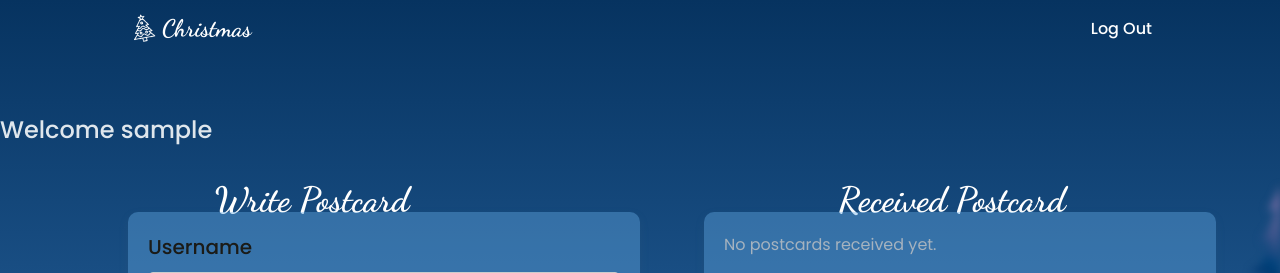
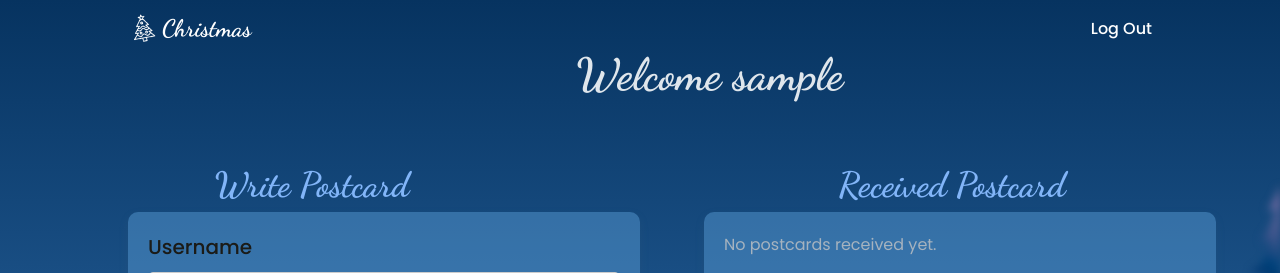
Before and after one commit to sworrrnimaS/PHP_Christmas_Website, a PHP site: page /userDash.php in a window 1280 px wide. Shown: the top 273 px of the page. Run offline with PHP 8.4, Linux system fonts and the light colour scheme; the visitor is signed in with stand-in values (Sample User, id 1); data that the repository does not hold is empty; some libraries are stand-ins or nearby versions.

Commit message:
styled welcome title

```diff
--- a/assets/css/userDash.css
+++ b/assets/css/userDash.css
@@ -14,6 +14,15 @@ body {
   filter: blur(4px); /* Blur effect */
 }
 
+.welcome__title {
+  position: absolute;
+  font-family: "Dancing Script", cursive;
+  font-weight: 800;
+  font-size: 45px;
+  top: 3rem;
+  left: 45%;
+}
+
 .dash__container {
   display: flex;
   justify-content: space-around;
@@ -26,10 +35,11 @@ body {
 }
 
 .title {
-  color: #fff;
+  color: #82b5f8;
   font-family: "Dancing Script", cursive;
   font-weight: 800;
   font-size: 35px;
+  margin-top: 20px;
 }
 
 .postcard__container-1 {
--- a/userDash.php
+++ b/userDash.php
@@ -96,7 +96,7 @@ $receivedResult = mysqli_query($conn, $fetchReceivedSql);
       </nav>
     </header>
     <section class="home section" id="home">
-    <h1 > Welcome
+    <h1 class="welcome__title"> Welcome
       <?php
       echo $_SESSION['username'];
       ?>
```
